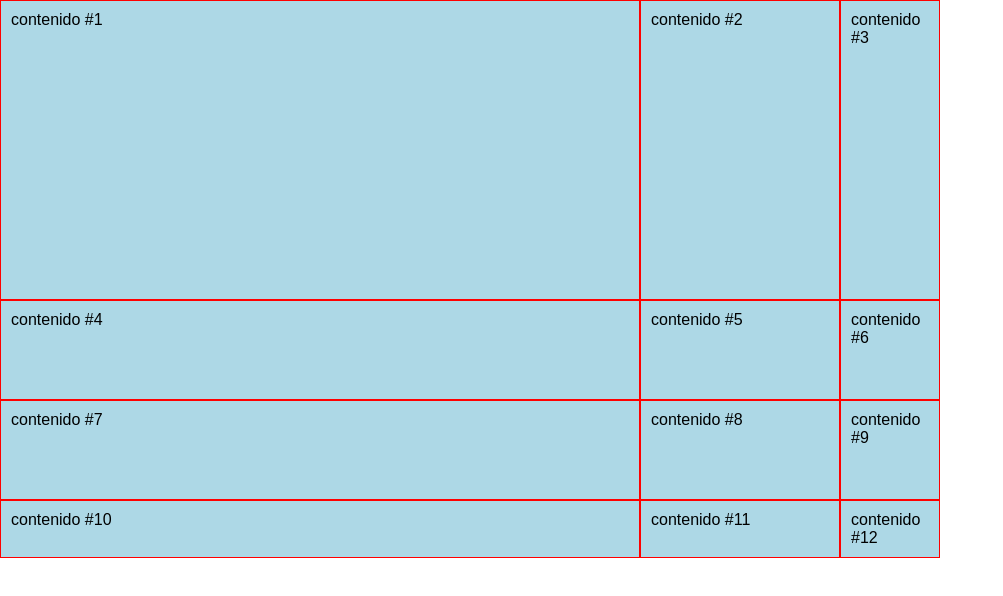
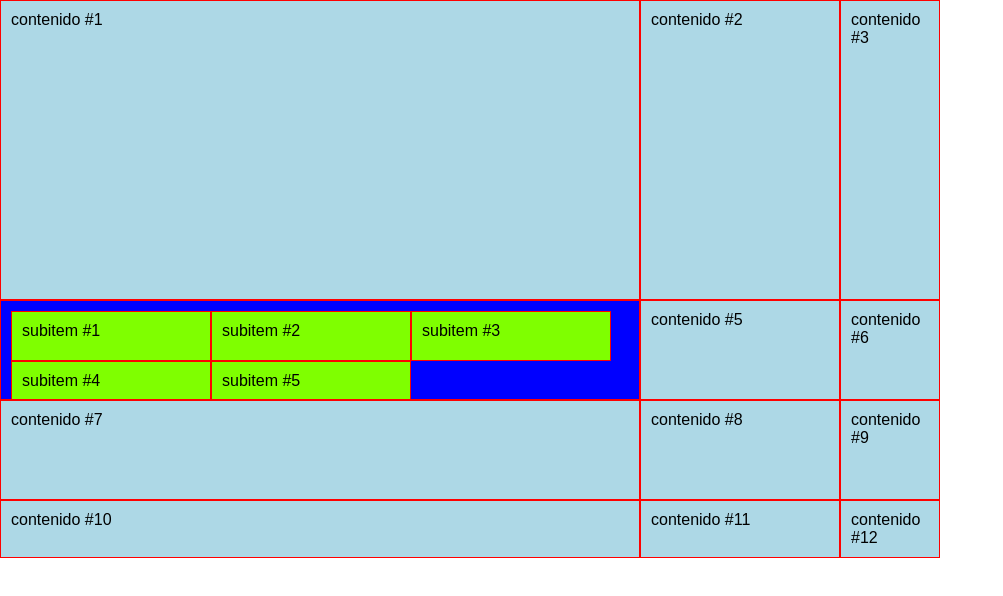
Before and after one commit to JuanDiegoJ/css-grid, a plain HTML site: page index.html in a window 1280 px wide. Shown: the whole page, without its empty margins (0-1003 px from the left). Drawn offline with Linux system fonts and the light colour scheme.

Commit message:
Grids identados

```diff
--- a/css/style.css
+++ b/css/style.css
@@ -8,7 +8,7 @@ body{
     display:grid;
     /* grid-template-columns: 25% 50% 25%;
     grid-template-rows: 100%; */
-    grid-template: filas/columnas;
+    /* grid-template: filas/columnas; */
     grid-template: 300px 100px 100px/ 50% 200px 100px;
 }
 
@@ -17,3 +17,14 @@ body{
     padding: 10px;
     border: 1px solid red;
 }
+
+.item:nth-of-type(4){
+    background: blue;
+    overflow: auto;
+    display: grid;
+    grid-template: 50px 50px 50px/ 200px 200px 200px;
+}
+
+.item .item {
+    background: chartreuse;
+}
--- a/index.html
+++ b/index.html
@@ -10,7 +10,13 @@
         <div class="item">contenido #1</div>
         <div class="item">contenido #2</div>
         <div class="item">contenido #3</div>
-        <div class="item">contenido #4</div>
+        <div class="item" id="elemento_4">
+            <div class="item">subitem #1</div>
+            <div class="item">subitem #2</div>
+            <div class="item">subitem #3</div>
+            <div class="item">subitem #4</div>
+            <div class="item">subitem #5</div>
+        </div>
         <div class="item">contenido #5</div>
         <div class="item">contenido #6</div>
         <div class="item">contenido #7</div>
```
